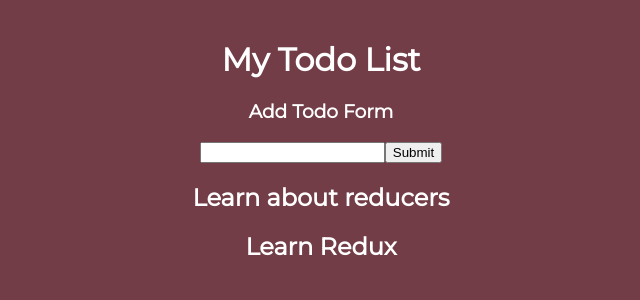
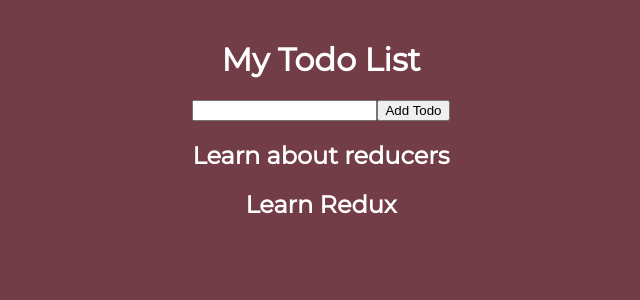
Before and after one commit to maribelcuales/reducer-todo, a React (Create React App) app in the folder todo/: page / in a window 1280 px wide. Shown: the top 300 px of the page, without its empty margins (319-959 px from the left). Built offline with nearby package versions, Linux system fonts and the light colour scheme.

Commit message:
Renamed submit button.

```diff
--- a/todo/src/components/TodoForm.js
+++ b/todo/src/components/TodoForm.js
@@ -25,7 +25,6 @@
 
   return (
     <div className="todo-form">
-      <h3>Add Todo Form</h3>
       <form>
         <input
           className="todo-input"
@@ -35,7 +34,7 @@
           onChange={handleChanges}
         />
         <button onClick={(e) => {handleSubmit(e)}}>
-          Submit
+          Add Todo
         </button>
       </form>
       <div className="todo-container">
```
